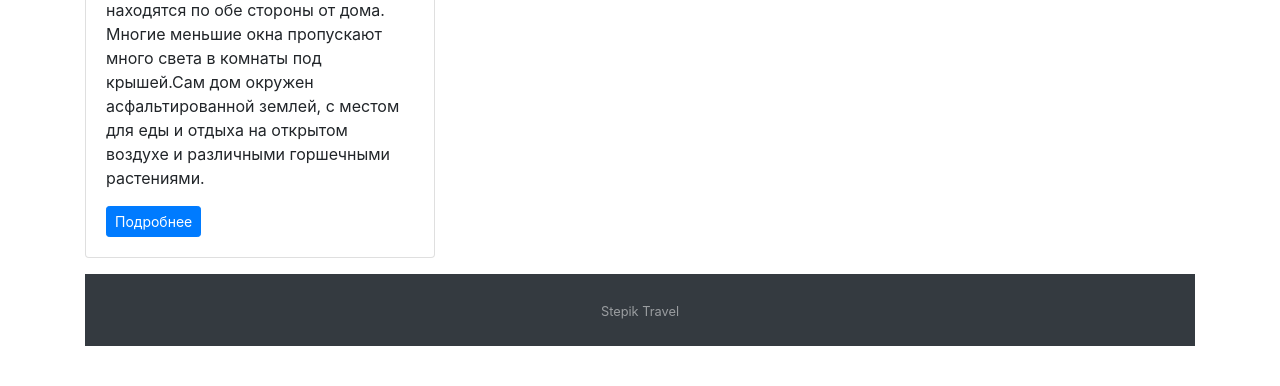
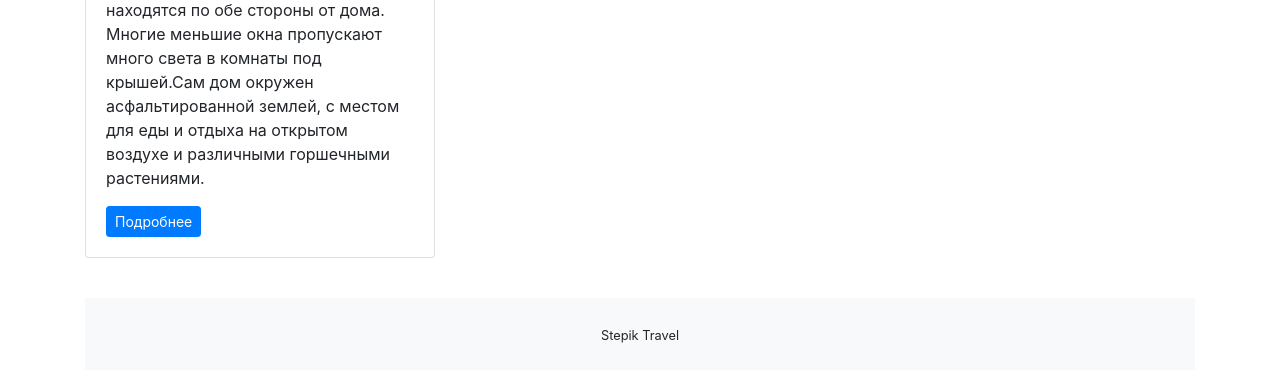
Before and after one commit to alexSmkh/travel_website, a Flask app: page / in a window 1280 px wide. Shown: the part 4219-4605 px from the top of the page. Before the commit the page ends 4565 px from the top, so only its background shows below. Run offline with Flask 2, Linux system fonts and the light colour scheme; some libraries are stand-ins or nearby versions.

Commit message:
Added margin for footer

```diff
--- a/templates/base.html
+++ b/templates/base.html
@@ -34,7 +34,7 @@
 
 <!--  Footer-->
 
-  <footer id="sticky-footer" class="py-4 bg-dark text-white-50">
+  <footer id="sticky-footer" class="py-4 mt-4 mb-3 bg-light text-black-100">
     <div class="container text-center">
       <small>Stepik Travel</small>
     </div>
```
